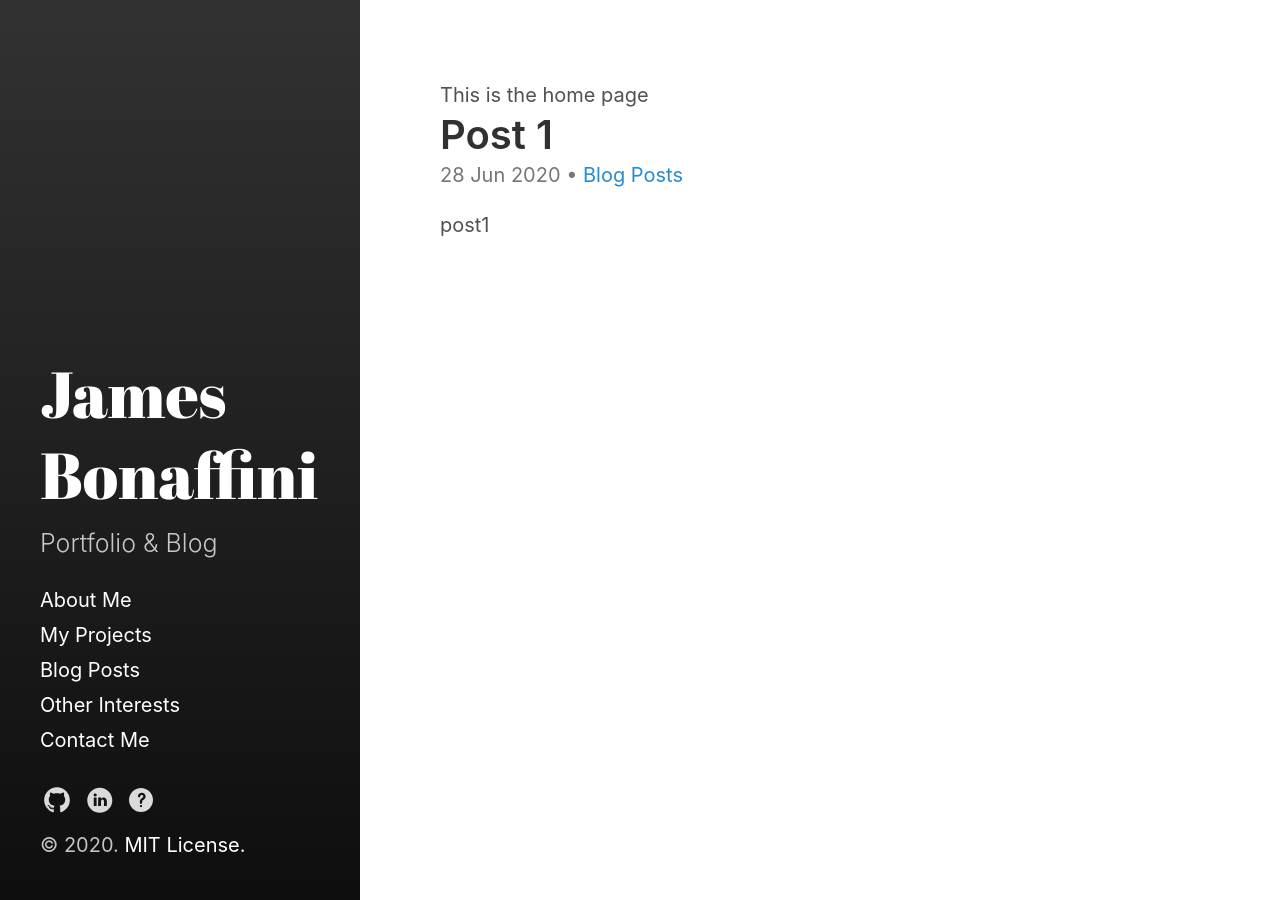
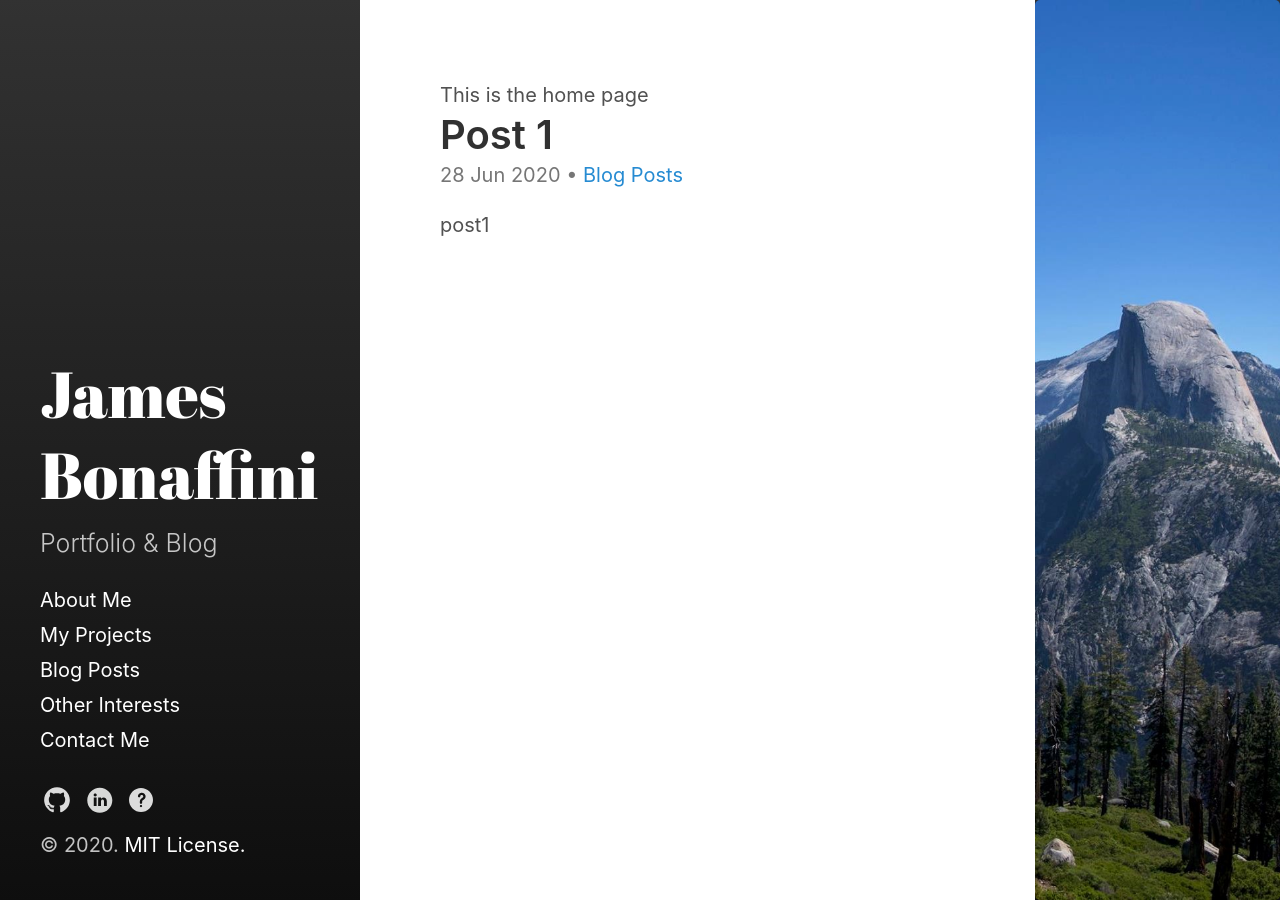
Before and after one commit to jbonaffini/jbonaffini.github.io, a Jekyll site: the page built from index.html, in a window 1280 px wide. Built offline with Jekyll 4.4.1, drawn with Linux system fonts in a browser that asks for light colours; the list of posts is cut into pages by our own code.

Commit message:
added side banner pictures to desktop browsers

```diff
--- a/_includes/custom-foot.html
+++ b/_includes/custom-foot.html
@@ -1 +1,27 @@
 <!-- Optional footer content -->
+
+<a id="myLinks" title="Click To Discover" aria-label="Click To Discover">
+  <img id="myPicture" />
+</a>
+
+<script type="text/javascript">
+  if(! /Android|webOS|iPhone|iPad|iPod|BlackBerry|IEMobile|Opera Mini/i.test(navigator.userAgent) ) {
+
+  window.onload = choosePic;
+
+  var myPix = new Array("images/plateau_side.jpg"
+      ,"images/banner_side.jpg"
+      ,"images/palisade_side.jpg"
+      ,"images/dome_side.jpg");
+  var myLinks = new Array("https://www.google.com/search?q=bighorn+plateau"
+      ,"https://www.google.com/search?q=banner+peak"
+      ,"https://www.google.com/search?q=palisade+lakes+california"
+      ,"https://www.google.com/search?q=half+dome");
+}
+
+function choosePic() {
+     var randomNum = Math.floor(Math.random() * myPix.length);
+     document.getElementById("myPicture").src = myPix[randomNum];
+     document.getElementById("myLinks").href = myLinks[randomNum];
+   }
+</script>
--- a/_sass/hydeout/_base.scss
+++ b/_sass/hydeout/_base.scss
@@ -49,11 +49,14 @@ a {
 }
 
 img {
+  display: flex;
   border-radius: 5px;
-  display: block;
   height: auto; // prevent max-width from squishing images with defined height
-  margin: 0 0 1rem;
-  max-width: 100%;
+  width: auto;
+  flex-direction: row ;
+  align-items: center;
+  max-height: 100vh;
+  justify-content: center;
 }
 
 table {
```
Also changed, not shown: images/banner_side.jpg (added), images/dome_side.jpg (added), images/palisade_side.jpg (added), images/plateau_footer.jpg (added), images/plateau_side.jpg (added).
